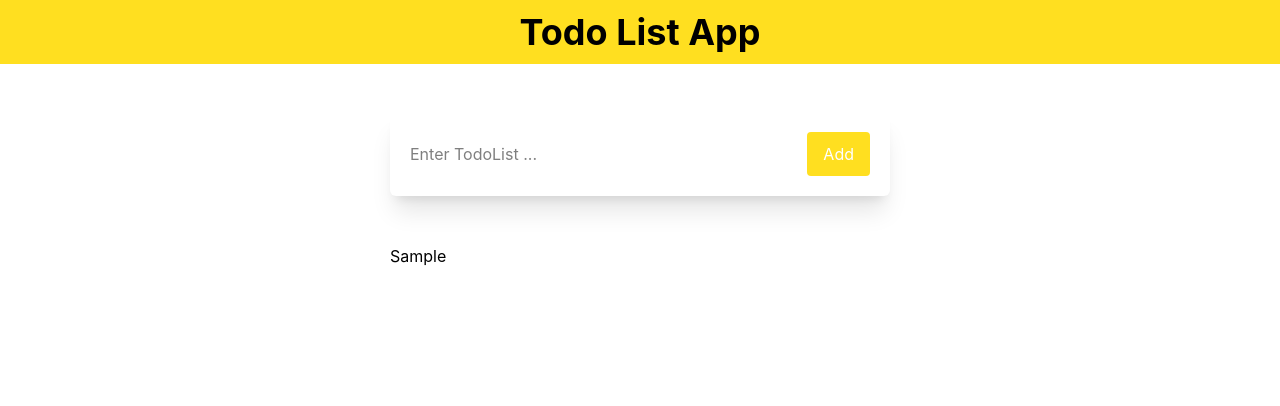
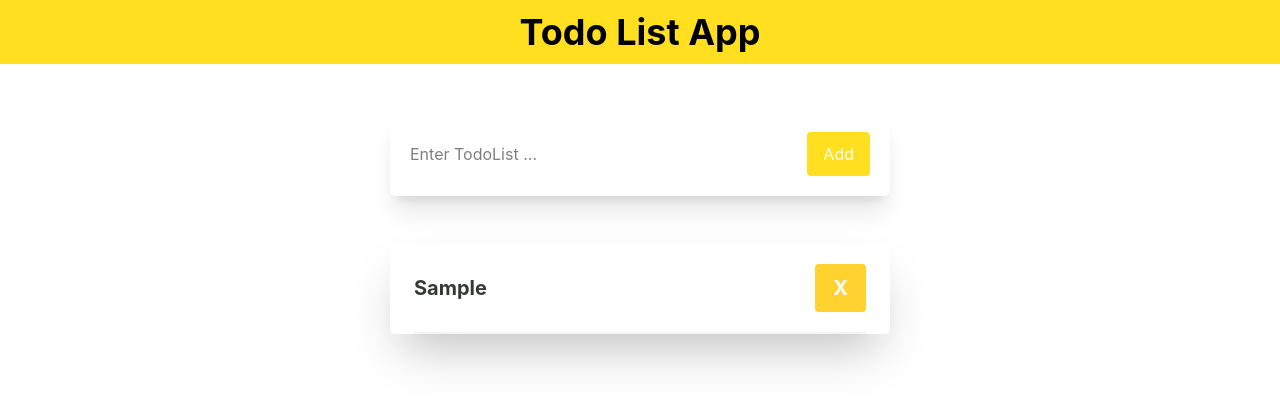
Before and after one commit to CodingWithLaiba/React-masterclass, a React (Vite) app in the folder TodoApp/: page / in a window 1280 px wide. Both pictures are taken after typing "Sample" into the empty fields and a click on the button "Add". Shown: the top 406 px of the page. Built offline with nearby package versions, Linux system fonts and the light colour scheme.

Commit message:
feat: implement delete functionality in TodoList component

```diff
--- a/TodoApp/src/components/TodoList.jsx
+++ b/TodoApp/src/components/TodoList.jsx
@@ -1,3 +1,20 @@
-export default function TodoList({ item }) {
-  return <div>{item}</div>;
+export default function TodoList({ item, todoList, setTodoList }) {
+  function handleDelete(item) {
+    console.log(item, "Deleted");
+    setTodoList(todoList.filter((todo) => todo !== item)); //filter make the new of after deleting the specific item
+  }
+  return (
+    <div className="w-125 text-[#353935] text-xl mx-auto px-6">
+      <div className="flex justify-between items-center font-bold text-xl py-5">
+        <span>{item}</span>
+        <button
+          onClick={() => handleDelete(item)}
+          className="bg-amber-300 text-white border-none py-2.5 px-4.5 rounded-sm cursor-pointer"
+        >
+          X
+        </button>
+      </div>
+      <hr className="border border-[#f4f4f4]" />
+    </div>
+  );
 }
```
